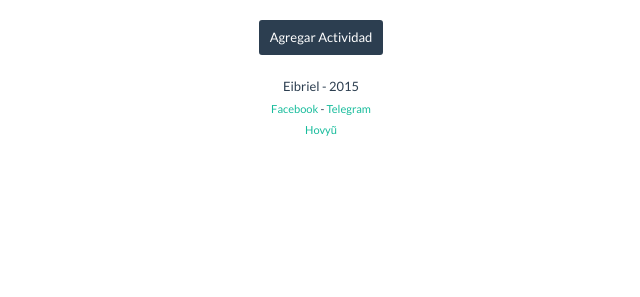
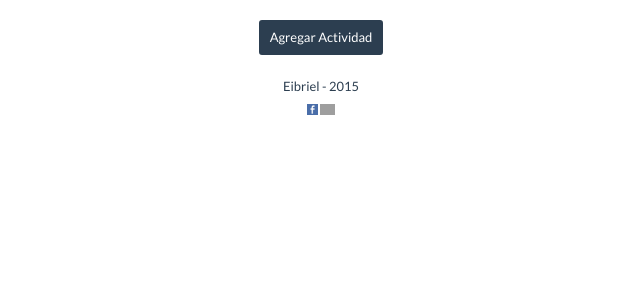
Before and after one commit to Eibriel/hovyu-community-web, a Flask app: page /activities in a window 1280 px wide. Shown: the part 138-435 px from the top of the page, without its empty margins (319-959 px from the left). Run offline with Flask 2, Linux system fonts and the light colour scheme; data that the repository does not hold is empty; parts of the project's set-up code (start-up, migrations or seed data) failed here and were passed over; some libraries are stand-ins or nearby versions; grey boxes are pictures that could not be loaded.

Commit message:
Adding Telegram & Facebook icons

```diff
--- a/web_server/web_server/templates/layout.html
+++ b/web_server/web_server/templates/layout.html
@@ -75,8 +75,9 @@
 <p>
     <small>Eibriel - 2015<br>
         <small>
-            <a href="https://www.facebook.com/HovyuPage" target="_blank">Facebook</a> - <a href="https://telegram.me/joinchat/0338811e01cabfbb50df16c3bea1faae" target="_blank">Telegram</a><br>
-            <a href="/?latitude=&longitude=&product=&activity=">Hovyũ</a>
+            <a href="https://www.facebook.com/HovyuPage" target="_blank"><img src="/static/img/facebook-icon.png" alt="Facebook" style="height: 1em;"></a>
+            <a href="https://telegram.me/joinchat/0338811e01cabfbb50df16c3bea1faae" target="_blank"><img src="/static/img/telegram-icon.png" alt="Telegram" style="height: 1em;"></a><br>
+            <!--<a href="/?latitude=&longitude=&product=&activity=">Hovyũ</a>-->
         </small>
     </small>
 </p>
```
